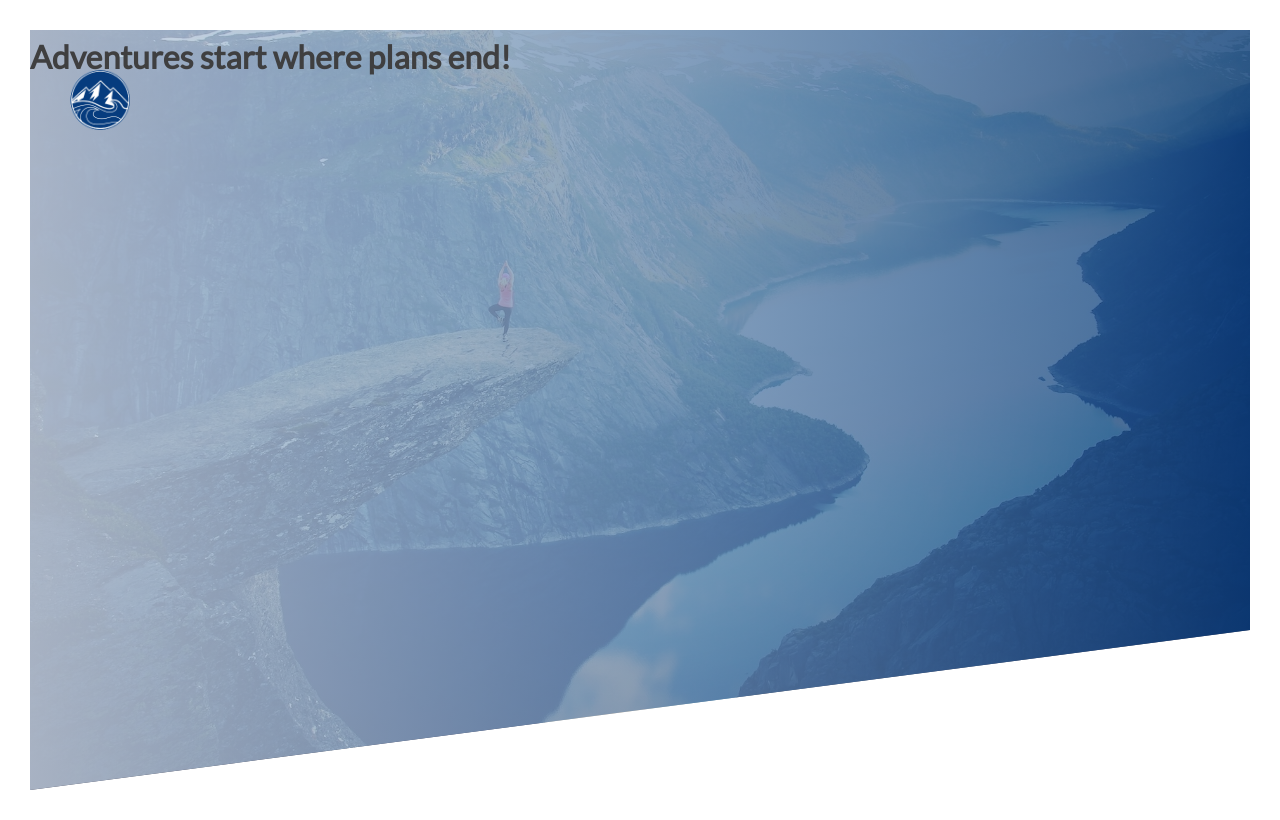
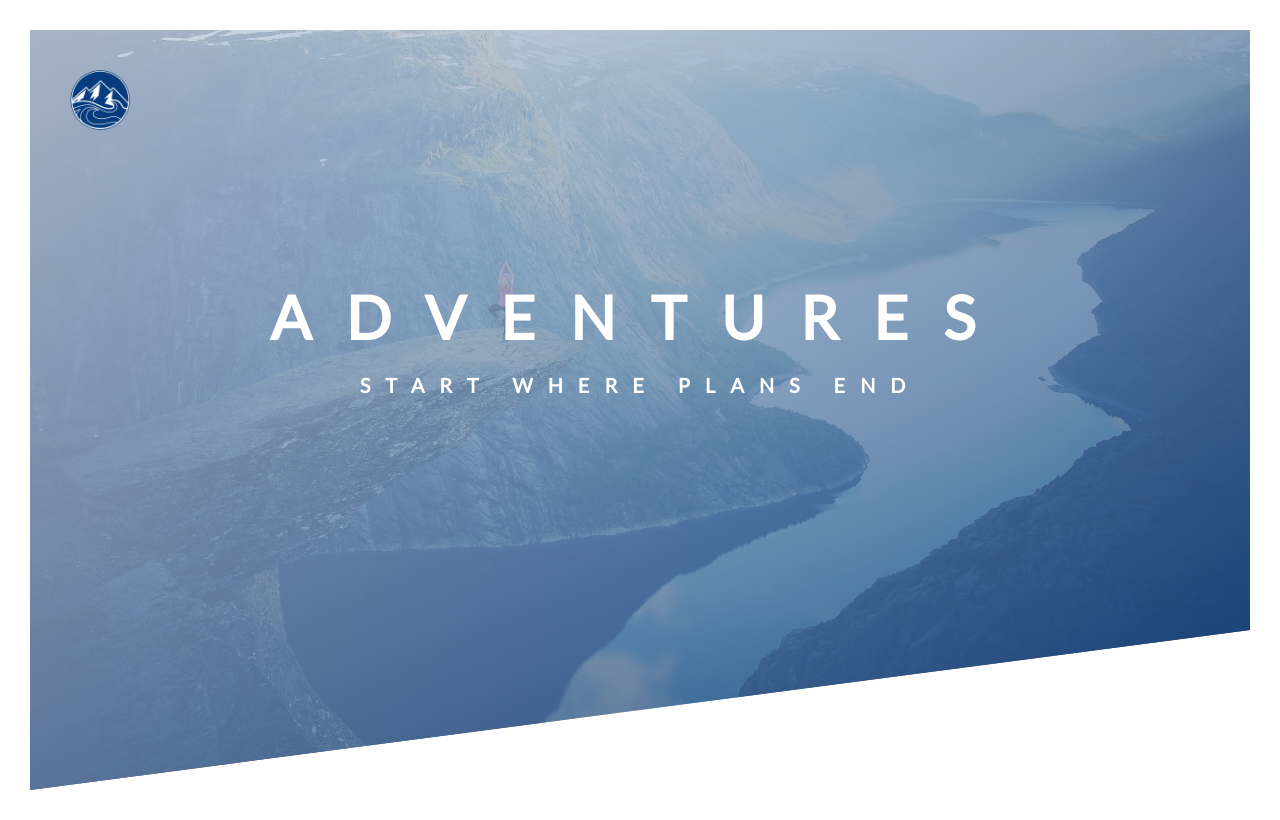
Before and after one commit to luisalbertmschz/Adventure-A-Travel-Agency-Web-Page, a plain HTML site: page index.html in a window 1280 px wide. Drawn offline with Linux system fonts and the light colour scheme.

Commit message:
✈ Added: Mejoras visuales y apariencia de header

```diff
--- a/css/style.css
+++ b/css/style.css
@@ -38,8 +38,10 @@ body {
 
 .header {
     height: 95vh;
-    background-image: linear-gradient(to right, rgba( 204, 217, 232, 0.8 ),
-                                           rgba( 9, 62, 127, 0.8 )  ),
+    background-image: linear-gradient(
+     to right bottom,
+     rgba( 204, 217, 232, 0.8 ),
+     rgba( 9, 62, 127, 0.8 )  ),
     url(../img/hero.jpg);
     background-size: cover;
     background-position: top;
@@ -61,3 +63,38 @@ body {
     height: 60px;
 
 }
+
+.text-box{
+
+    position: absolute;
+    top: 40%;
+    left: 50%;
+    transform: translate(-50%, -50% );
+
+
+
+
+}
+
+
+.heading-primary{
+color: white;
+text-transform: uppercase;
+text-align: center;
+
+}
+
+.heading-primary-main{
+display: block;
+font-size: 60px;
+font-weight: 400px;
+letter-spacing: 35px;
+}
+
+.heading-primary-sub{
+display: block;
+font-size: 20px;
+font-weight: 400px;
+letter-spacing: 15px;
+
+}
--- a/index.html
+++ b/index.html
@@ -29,19 +29,14 @@
 
             </div>
 
+            <div class="text-box">
                 <h1 class="heading-primary">
-
                     <span class="heading-primary-main">Adventures </span>
-            <span class="heading-primary-sub">start where plans end!</span>
+                    <span class="heading-primary-sub">start where plans end</span>
                 </h1>
-
-
-
+            </div>
 
         </header>
-
-
-
 
 
 
```
Lines whose indentation alone changed are shown as unchanged.
